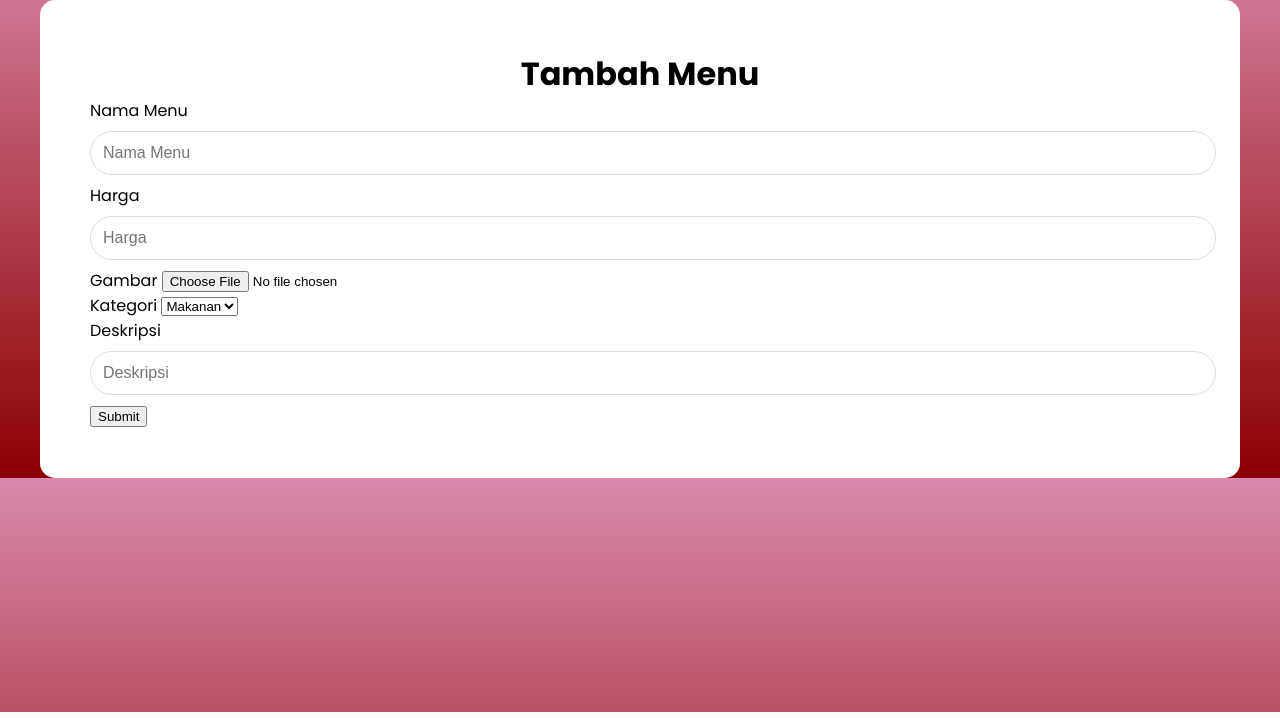
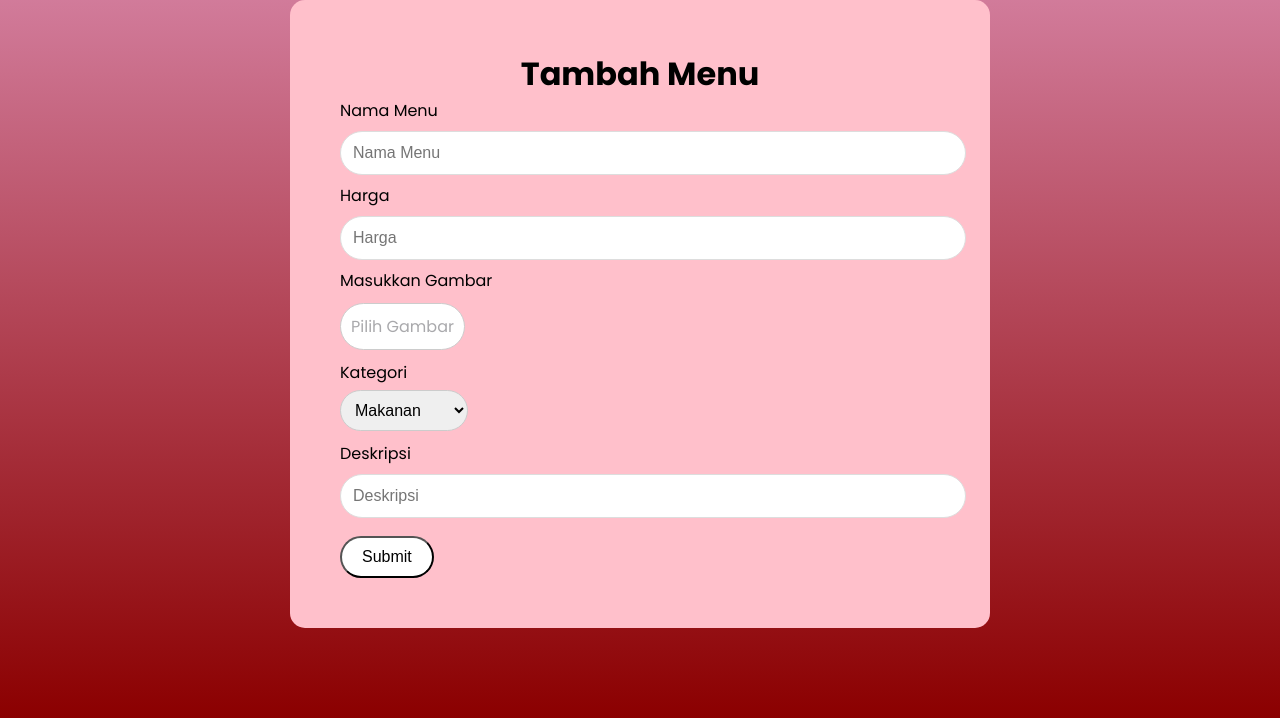
Before and after one commit to Aracellii/projek, a PHP site: page /tambah.php in a window 1280 px wide. Shown: the part 88-806 px from the top of the page. Run offline with PHP 8.4, Linux system fonts and the light colour scheme.

Commit message:
LESGOOOOOOOOOOO AURA++++++

```diff
--- a/style.css
+++ b/style.css
@@ -6,7 +6,6 @@ body{
     margin: 0;
     padding: 0;
     font-family: "Poppins", sans-serif;
-
     background: linear-gradient(to top, #8b0000 0%, #da8aad 100%);
 }
 h1,h2,h3,h4,h5{
@@ -26,6 +25,12 @@ p{
 .container{
     max-width: 1200px;
     margin:auto;
+}
+
+.container-menu{
+    max-width: 1200px;
+    margin:auto;
+    justify-items: center;
 }
 
 .row{
@@ -204,20 +209,40 @@ p{
 }
 
 .tambah-menu{
+
+    width: 50%;
+    margin-bottom: 90px;
     border-radius: 15px;
     padding: 50px;
-    background-color: white;
+    background-color: pink;
     h1{
         text-align: center  ;
     }
-
     form{
-        box-sizing: border-box;
+    box-sizing: border-box;
     text-align: center;
     text-align: left;
     align-items:end;
     justify-content: center;
     }
+
+.btn {
+
+    background: white;
+    font-size: medium;
+    margin-top: 10px;
+    color: black;
+    display: inline-block;
+    padding: 10px 20px;
+    border-radius: 30px;
+    text-decoration: none;
+    cursor: pointer;
+    transition-duration: 0.5s;
+    &:hover {
+        color: white;
+        background: black;
+    }
+}
 }
 
 .tambah-menu input[type="text"],
@@ -230,3 +255,36 @@ p{
     font-size: 1rem;
 
 }
+input[type="file"] {
+    display: none;
+  }
+
+  .custom-file-upload {
+    margin-top: 10px;
+    margin-bottom: 10px;
+    border: 1px solid #ccc;
+    display: inline-block;
+    padding: 10px;
+    cursor: pointer;
+    border-radius: 30px;
+    color: #A9A9AC;
+    background-color: white;
+    transition: 0.3s;
+    &:hover{
+        color: black;
+    }
+  }
+
+  select {
+    margin-bottom: 10px;
+    margin-top: 10px;
+    display: block;
+    width: 128px;
+    margin-top: 10px;
+    cursor: pointer;
+    padding: 10px;
+    border: 1px solid #ccc;
+    border-radius: 30px;
+    font-size: 1em;
+    margin-top: 5px;
+  }
--- a/tambah.php
+++ b/tambah.php
@@ -26,7 +26,7 @@
         </div>
      </div>
     <!--End Header-->
-    <div class="container">
+    <div class="container-menu">
         <div class="tambah-menu">
         <h1>Tambah Menu</h1>
             <form action="" method="POST">
@@ -35,16 +35,17 @@
                     <input class="" type="text" placeholder="Nama Menu" name="namamenu" value="">
                 </div>
                 <div>
-                    <label class=""style="">Harga</label>
+                    <label class="">Harga</label>
                     <input class="" type="number" placeholder="Harga" name="" value="">
                 </div>
+                <label>Masukkan Gambar</label>
                 <div>
-                    <label class="" style=""> Gambar </label>
-                    <input class="" type="file" placeholder="Gambar"  name="gambar" value="">
+                    <label for="file-upload" class="custom-file-upload">Pilih Gambar </label>
+                    <input id="file-upload"name="gambar" value="" type="file" />
                 </div>
                 <div>
-                    <label class=""style=" ">Kategori</label>
-                        <select id="select" class="form-select" name="kategori" style="">
+                    <label class="">Kategori</label>
+                        <select id="select" name="kategori" >
                             <option>Makanan</option>
                             <option>Minuman</option>
                         </select>
@@ -53,7 +54,7 @@
                         <label for="" class="form-label"style="">Deskripsi</label>
                         <input class="" type="text" placeholder="Deskripsi"  name="deskripsi" value="">
                 </div>
-                        <button type="submit" class="" style="">Submit</button>
+                        <button type="submit" class="btn" style="">Submit</button>
         </form>
         </div>
         </div>
```
